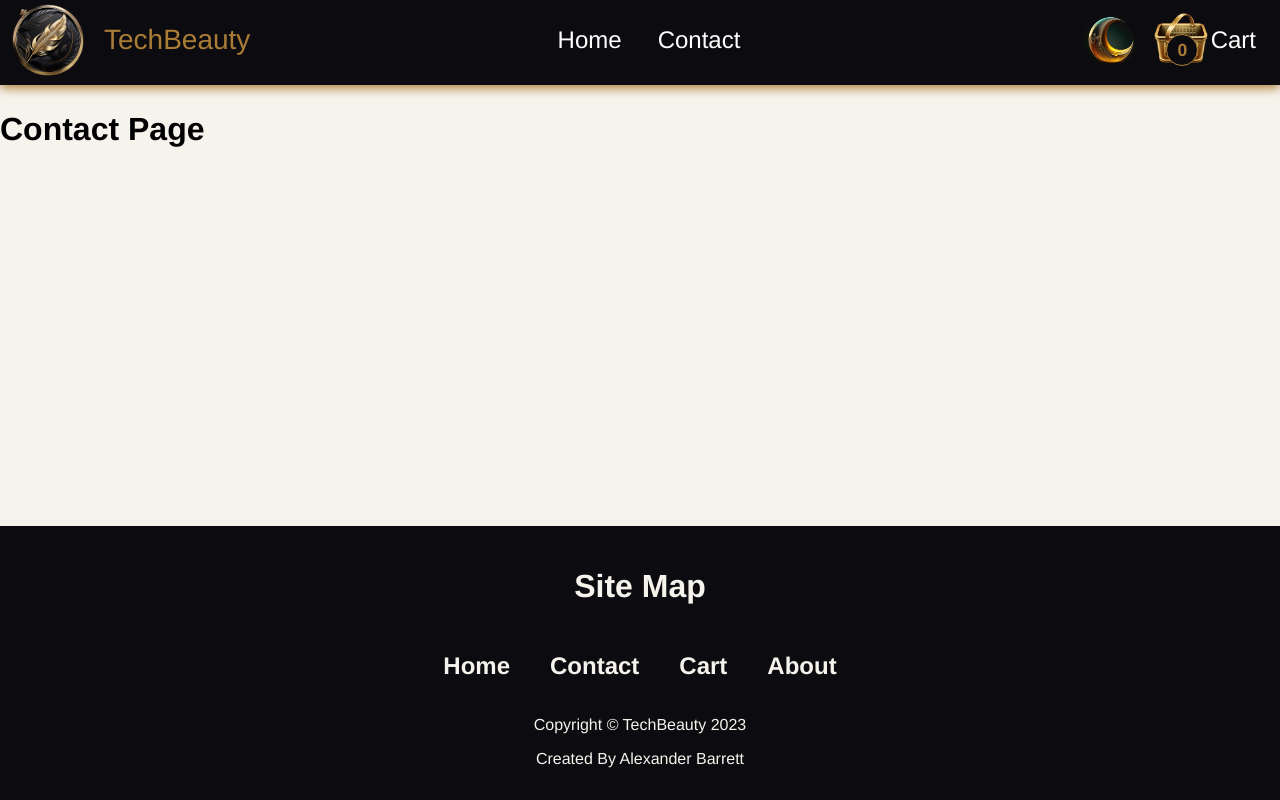
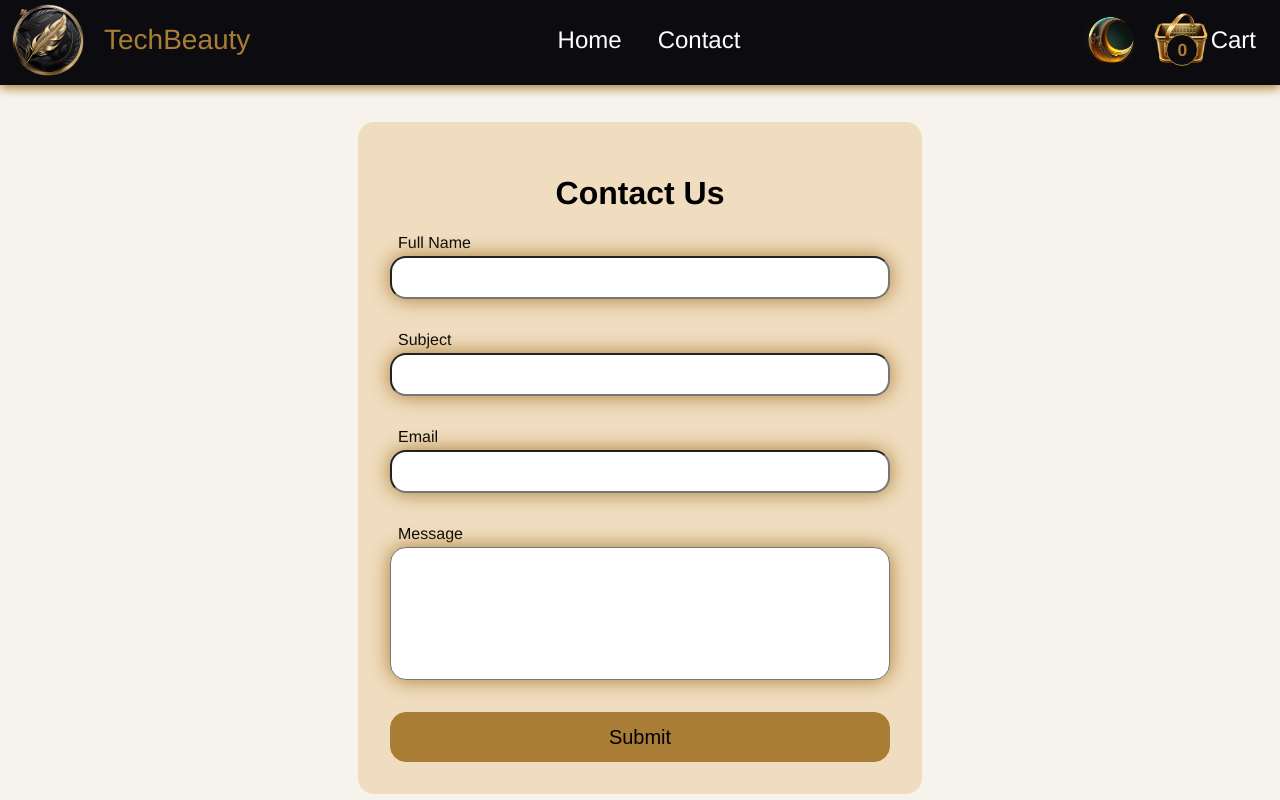
Before and after one commit to Anclagen/TechBeauty, a React (Create React App) app: page /contact in a window 1280 px wide. Shown: the top 800 px of the page. Built offline with nearby package versions, Linux system fonts and the light colour scheme.

Commit message:
Added contact form

```diff
--- a/src/pages/Contact/index.jsx
+++ b/src/pages/Contact/index.jsx
@@ -1,10 +1,67 @@
 import { updateHead } from "../../utilities/updateHead";
+import React, { useEffect } from "react";
+import { useForm } from "react-hook-form";
+import { yupResolver } from "@hookform/resolvers/yup";
+import * as yup from "yup";
+import { ContactForm, ContactLabel, ContactInput, ContactTextArea, ContactSubmit, ContactErrorReporting, ContactInputContainer } from "./styles";
+
+const schema = yup
+  .object({
+    fullName: yup.string().min(3, "Full name is required and must be at least 3 characters.").required(),
+    Subject: yup.string().min(3, "Subject is required and must be at least 3 characters.").required(),
+    Email: yup.string().email().required(),
+    Body: yup.string().min(3, "Message is required and must be at least 3 characters.").required(),
+  })
+  .required();
 
 function ContactPage() {
   updateHead("Contact Us", "Contact TechBeauty with your queries, concerns and suggestions.");
+
+  const {
+    register,
+    handleSubmit,
+    reset,
+    formState: { errors, isSubmitSuccessful },
+  } = useForm({
+    resolver: yupResolver(schema),
+  });
+
+  function onSubmit(data) {
+    console.log(data);
+  }
+
+  useEffect(() => {
+    if (isSubmitSuccessful) {
+      reset();
+    }
+  }, [isSubmitSuccessful, reset]);
+
   return (
     <main>
-      <h1>Contact Page</h1>
+      <ContactForm onSubmit={handleSubmit(onSubmit)}>
+        <h1>Contact Us</h1>
+        <ContactInputContainer>
+          <ContactLabel htmlFor="full-name">Full Name</ContactLabel>
+          <ContactInput id="full-name" {...register("fullName")} />
+          <ContactErrorReporting>{errors.fullName?.message}</ContactErrorReporting>
+        </ContactInputContainer>
+        <ContactInputContainer>
+          <ContactLabel htmlFor="subject">Subject</ContactLabel>
+          <ContactInput id="subject" {...register("Subject")} />
+          <ContactErrorReporting>{errors.Subject?.message}</ContactErrorReporting>
+        </ContactInputContainer>
+        <ContactInputContainer>
+          <ContactLabel htmlFor="email">Email</ContactLabel>
+          <ContactInput id="email" {...register("Email")} />
+          <ContactErrorReporting>{errors.Email?.message}</ContactErrorReporting>
+        </ContactInputContainer>
+        <ContactInputContainer>
+          <ContactLabel htmlFor="body">Message</ContactLabel>
+          <ContactTextArea rows="5" id="body" {...register("Body")} />
+          <ContactErrorReporting>{errors.Body?.message}</ContactErrorReporting>
+        </ContactInputContainer>
+        <ContactSubmit type="submit">Submit</ContactSubmit>
+      </ContactForm>
     </main>
   );
 }
--- /dev/null
+++ b/src/pages/Contact/styles.jsx
@@ -0,0 +1,50 @@
+import styled from "styled-components";
+import { StandardButton } from "../../components/styles/Button.styles";
+
+export const ContactForm = styled.form`
+  display: flex;
+  flex-direction: column;
+  max-width: 500px;
+  padding: 2rem;
+  border-radius: 1rem;
+  background-color: ${({ theme }) => theme.color.tertiary};
+  margin: 2rem auto 2rem auto;
+
+  h1 {
+    text-align: center;
+  }
+`;
+
+export const ContactInputContainer = styled.div`
+  display: flex;
+  flex-direction: column;
+`;
+
+export const ContactLabel = styled.label`
+  width: fit-content;
+  margin: 0 0.5rem 0.25rem 0.5rem;
+`;
+
+export const ContactInput = styled.input`
+  padding: 0.5rem;
+  border-radius: 1rem;
+  box-shadow: 0 0 20px ${({ theme }) => theme.color.secondary};
+  font-size: 1.25rem;
+`;
+
+export const ContactTextArea = styled.textarea`
+  padding: 0.5rem;
+  border-radius: 1rem;
+  box-shadow: 0 0 20px ${({ theme }) => theme.color.secondary};
+  font-size: 1.25rem;
+  resize: none;
+`;
+
+export const ContactErrorReporting = styled.p`
+  color: darkred;
+`;
+
+export const ContactSubmit = styled(StandardButton)`
+  width: 100%;
+  font-size: 1.25rem;
+`;
```
Also changed, not shown: 1 other file (tests, documents, lock files or other folders).
